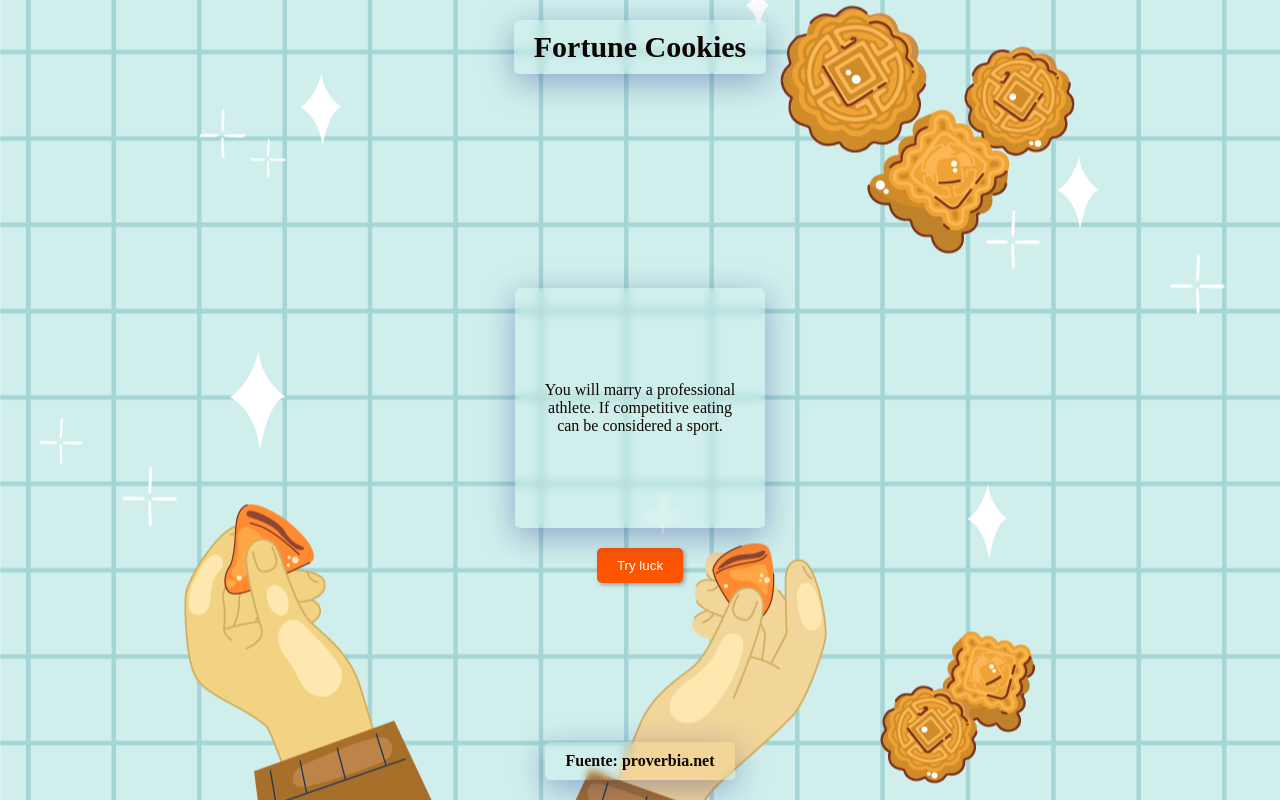
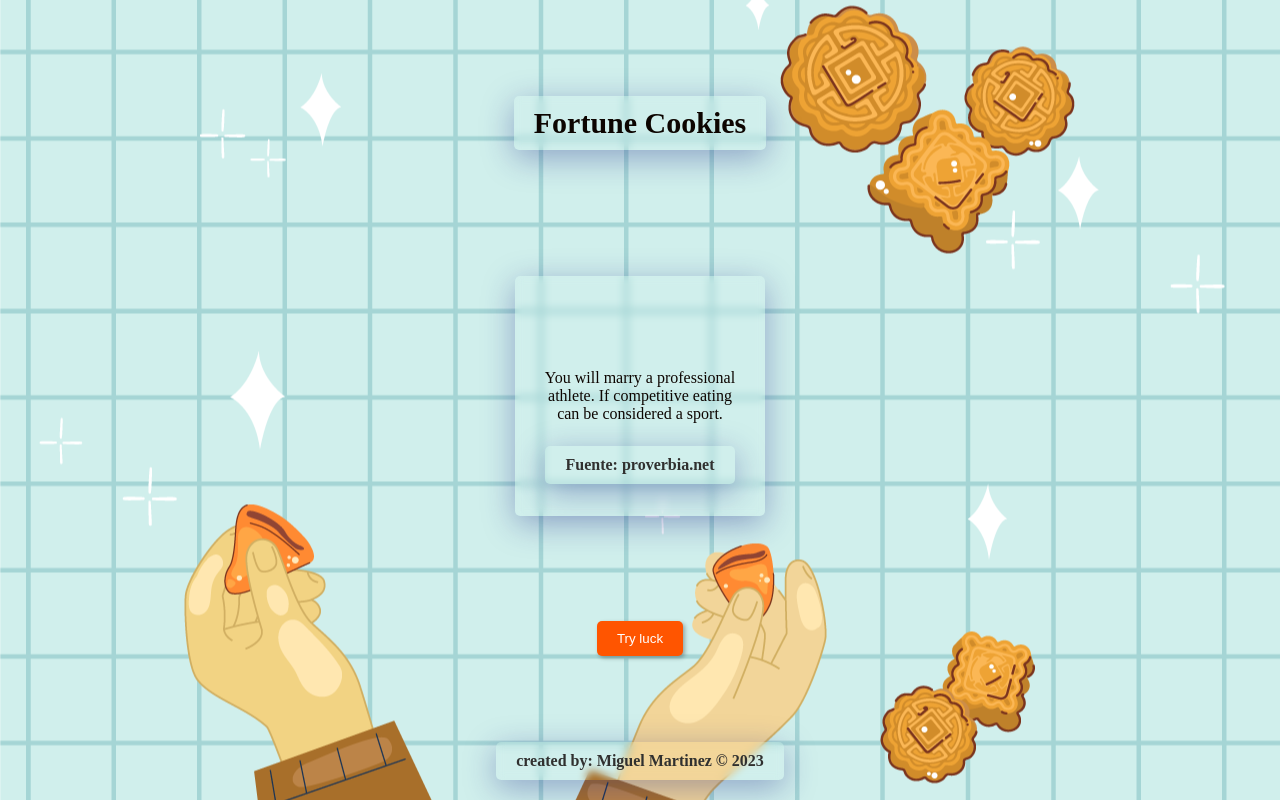
Before and after one commit to Mike9702/fortune-cookies1.0, a React (Vite) app: page / in a window 1280 px wide. Built offline with nearby package versions, Linux system fonts and the light colour scheme.

Commit message:
se colocó por quien fue creado

```diff
--- a/src/components/QuoteBox.jsx
+++ b/src/components/QuoteBox.jsx
@@ -13,11 +13,12 @@ const QuoteBox = ({handleChangeQuote, quote}) => {
           <p className="phrase">
            {quote.phrase}
           </p>
+          <footer className="footer_card"><h4>Fuente: {quote.author}</h4></footer>
         </article>
         <button className="button" onClick={handleChangeQuote}>Try luck</button>
       </section>
 
-      <footer className="footer"><h4 className="footer_font">Fuente: {quote.author}</h4></footer>
+      <footer className="footer"><h4>created by: Miguel Martinez &copy; 2023 </h4></footer>
     </section>
   );
 };
--- a/src/components/styles/QuoteBox.css
+++ b/src/components/styles/QuoteBox.css
@@ -21,6 +21,7 @@
     padding: 10px 20px;
     border: none;
     border-radius: 5px;
+    margin-top: 20%;
 }
 
 .section {
@@ -44,9 +45,11 @@
     justify-content: center;
     align-items: center;
     height: 30vh;
+    margin-bottom: 40%;
   }
 
   .button {
+    position:absolute;
     background-color: rgb(255, 85, 0);
     color: #ffffff;
     padding: 10px 20px;
@@ -54,7 +57,7 @@
     border-radius: 5px;
     box-shadow: 2px 2px 4px rgba(0, 0, 0, 0.3);
     transition: background-color 0.3s ease;
-    margin-bottom: -30%;
+    margin-top: 30%;
 
   }
 
@@ -70,12 +73,25 @@
   }
 
 
+  .footer_card{
+    position: absolute;
+    border: 1px solid rgba(255, 255, 255, 0.18);
+    backdrop-filter: blur(4px);
+    box-shadow: 0 8px 32px rgba(31, 38, 135, 0.37);
+    color: rgb(48, 48, 47);
+    padding: 10px 20px;
+    border: none;
+    border-radius: 5px;
+    margin-top: 55%;
+  }
+
   .footer {
     border: 1px solid rgba(255, 255, 255, 0.18);
     backdrop-filter: blur(4px);
     box-shadow: 0 8px 32px rgba(31, 38, 135, 0.37);
-    color: rgb(13, 5, 1);
+    color: rgb(48, 48, 47);
     padding: 10px 20px;
     border: none;
     border-radius: 5px;
+
   }
```
